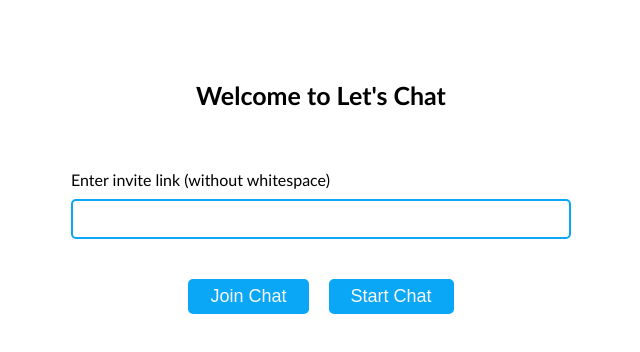
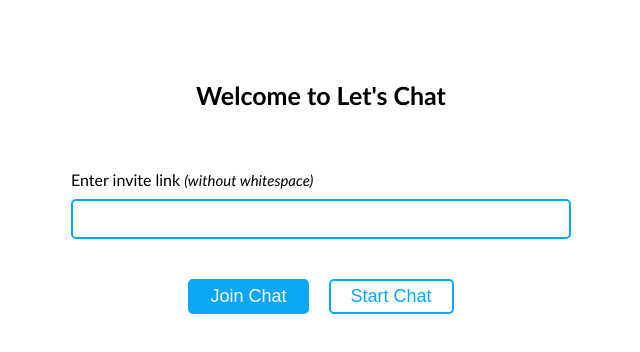
Before and after one commit to SageKyle/agora-vid1, a website: page login.html in a window 1280 px wide. Shown: the whole page, without its empty margins (319-959 px from the left). Drawn offline with Linux system fonts and the light colour scheme.

Commit message:
testing prefers-color-scheme

```diff
--- a/assets/styles/login.css
+++ b/assets/styles/login.css
@@ -15,6 +15,11 @@ body {
 	box-sizing: border-box;
 	margin: 0;
 	padding: 0;
+}
+
+.emphasis {
+	font-style: italic;
+	font-size: 1.5rem;
 }
 
 .main {
@@ -68,3 +73,15 @@ body {
 	text-transform: capitalize;
 	font-size: 1.8rem;
 }
+
+.btn-secondary {
+	background-color: transparent;
+	color: hsl(200, 93%, 50%);
+}
+
+@media (prefers-color-scheme: dark) {
+	body {
+		background-color: hsl(202, 21%, 10%);
+		color: hsl(200, 33%, 98%);
+	}
+}
--- a/login.html
+++ b/login.html
@@ -12,7 +12,8 @@
 			<form id="join-form">
 				<h1 class="heading">Welcome to Let's Chat</h1>
 				<label for="invite__link--label"
-					>Enter invite link (without whitespace)</label
+					>Enter invite link
+					<span class="emphasis">(without whitespace)</span></label
 				>
 				<input
 					type="text"
@@ -22,7 +23,7 @@
 				/>
 				<div class="btn__wrapper">
 					<button type="submit" class="btn">join chat</button>
-					<button type="button" class="btn">start chat</button>
+					<button type="button" class="btn btn-secondary">start chat</button>
 				</div>
 			</form>
 		</main>
```
Also changed, not shown: assets/styles/style.css (+7 -0 lines).
